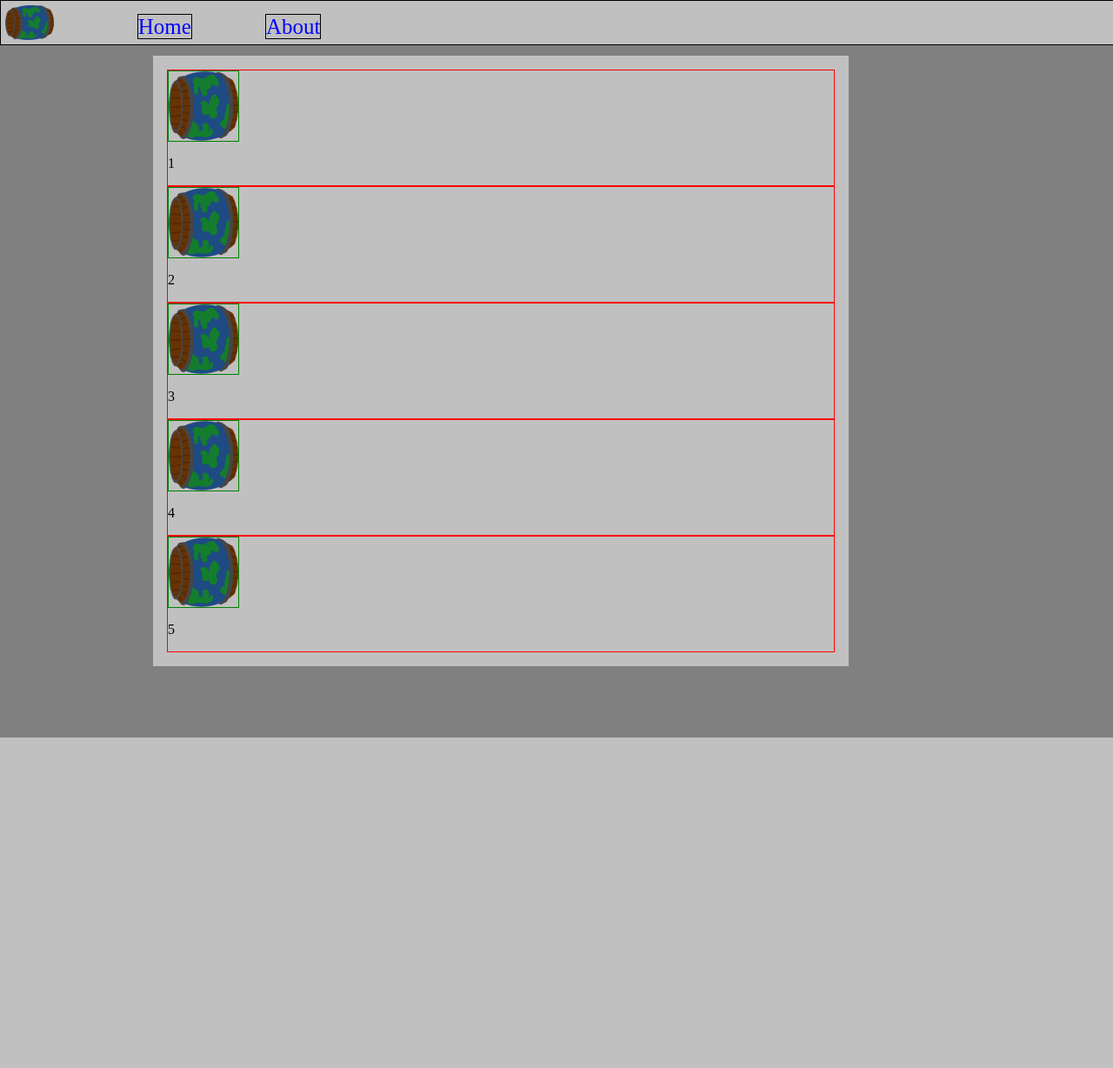
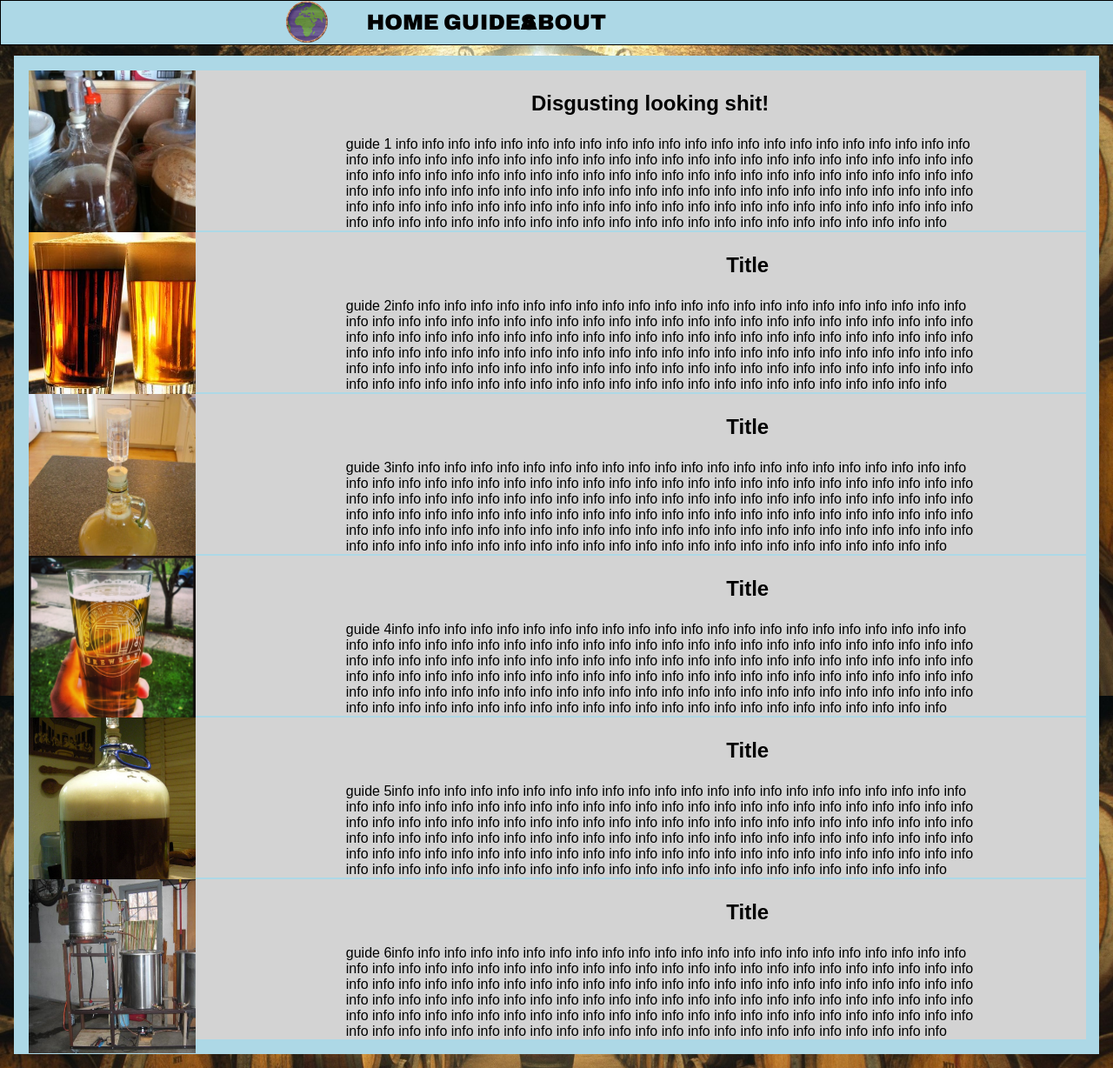
Before and after one commit to svimanet/INFO-212, a Flask app: template brewmapp/brewmapp/templates/guides.html in a window 1280 px wide. Shown: the whole page at 87% size. Before the commit the page ends 848 px from the top, so only its background shows below. Run offline with Flask 2, Linux system fonts and the light colour scheme; the template is opened without the code that fills it, so the values that code supplies are empty; parts of the project's set-up code (start-up, migrations or seed data) failed here and were passed over.

Commit message:
Guides and about ish done

```diff
--- a/brewmapp/brewmapp/static/css/guideStyle.css
+++ b/brewmapp/brewmapp/static/css/guideStyle.css
@@ -1,10 +1,11 @@
 html{
-	background: gray fixed no-repeat;
+	background: url("../images/barrel1.jpg") fixed no-repeat;
 	background-size: cover;
 	max-width: 100%;
 	max-height: 100%;
 	min-width: 100%;
 	min-height: 100%;
+
 
 }
 
@@ -14,27 +15,54 @@ html, body{
 }
 
 #mainNav{
-	border: 1px solid ;
-	background-color: silver;
+	background: lightblue;
 	width: 100%;
 	height: 50px;
 	top:0px;
 	position: fixed;
+	padding: 0;
 	z-index: 99999;
+	padding-left: 20.5em;
+	border: 1px solid black;
 }
 
-li{
-	display: inline-block;
-	margin: 0px;
+ul {
+	height: 100%;
+	margin: 0;
+	padding: 0;
 	margin-left: 5em;
 
 }
 
+.menuElement{
+	display: inline-block;
+	margin-top: 0px;
+
+	width: 6%;
+	text-align: center;
+	height: 50px;
+	line-height: 50px;
+
+	font-size: 25px;
+	font-family: "arial black";
+	color: black;
+	margin-left: 0.5em;
+
+}
+a:link{
+	color: black;
+}
+a:visited{
+	color: black;
+}
+.menuElement:hover{
+	background-color: #de8301;
+}
+
 a{
-	font-size: 25px;
-	border: 1px solid black;
+
 	text-decoration: none;
-	color: blue;
+
 }
 
 a:hover{
@@ -44,35 +72,61 @@ a:hover{
 #keg{
 	display: inline-block;
 	float: left;
-	vertical-align: bottom;
-	width: 3.5em;
-	height: 2.5em;
-	padding: auto;
-	margin: 0.3em;
-	margin-right: 1em;
+	width: 3em;
+	height: 3em;
+	margin: 0;
 }
 
 main{
 	padding-top: 3em;
-	height: 100%;
-	width: 60em;
+	height: auto;
+	width: 80em;
 	margin: auto;
-
+	padding: auto;
+	min-width: 30%;
+	max-width: 100%;
+	overflow: auto;
 }
 
 #mainDiv{
-	background: silver;
-	width: 80%;
+	background: lightblue;
+	width: 95%;
 	margin: 1em;
 	padding: 1em;
 
 }
 
 .guides{
-	border: 1px solid red;
+	border: 1px solid lightblue;
+	width: 100%;
+	height: auto;
+	overflow:auto;
+	background: lightgray;
 }
+.guideTitle{
+	float: right;
+	margin-left: 20%;
+	margin-right: 30%;
+	font-size: 24px;
+	font-weight: bold;
+	font-family: "arial";
+	text-align: center;
+}
+.guideText{
+	float: right;
+	margin-left: 30%;
+	margin-right: 10%;
+	font-family: "arial";
+}
+
 .guideImg{
-	border: 1px solid green;
-	width: 5em;
-	height: 5em;
+	width: 15%;
+	height: 25%;
+	position: absolute;
+	min-width: 10%;
+	max-width: 15%;
+	min-height: 10%;
+	max-height: 25%;
+
+
 }
--- a/brewmapp/brewmapp/templates/guides.html
+++ b/brewmapp/brewmapp/templates/guides.html
@@ -4,14 +4,18 @@
 	<link rel="stylesheet" type="text/css" href="../static/css/guideStyle.css">
 </head>
 <body>
+
 	<nav id="mainNav">
-		<div><img src="../static/images/logo.png" id="keg"></div>
+		<div><img src="../static/images/logoFinal2.png" id="keg"></div>
 		<ul>
-			<li>
-				<a href="#">Home</a>
+			<li class="menuElement">
+				<a href="index.html">HOME</a>
 			</li>
-			<li id="about">
-				<a href="#">About</a>
+			<li class="menuElement" id="guides">
+				<a href="guides.html">GUIDES</a>
+			</li>
+			<li class="menuElement" id="about">
+				<a href="about.html">ABOUT</a>
 			</li>
 		</ul>
 	</nav>
@@ -19,58 +23,62 @@
 
 	<main>
 		<div id="mainDiv">
+
+
 		<div class="guides"  id= "guide1">
 
-				<div >
-					<img class="guideImg" src="../static/images/logo.png">
-				</div>
-				<div class="guideTxt"><p>1</p></div>
+			<div class="guideTitle"><p>Disgusting looking shit!</p></div>
+			<div class="guideText">guide 1 info info info info info info info info info info info info info info info info info info info info info info info info info info info info info info info info info info info info info info info info info info info info info info info info info info info info info info info info info info info info info info info info info info info info info info info info info info info info info info info info info info info info info info info info info info info info info info info info info info info info info info info info info info info info info info info info info info info info info info info info info info info info info info info info info info info info info info info info info info info info info </div>
+			<img class="guideImg" src="../static/images/home_brew.jpg">
 
 		</div>
 
 
+		<div class="guides"  id= "guide2">
 
-			<div class="guides" id= "guide2">
-
-				<div >
-					<img class="guideImg" src="../static/images/logo.png">
-				</div>
-				<div class="guideTxt"><p>2</p></div>
+			<div class="guideTitle"><p>Title</p></div>
+			<div class="guideText">guide 2info info info info info info info info info info info info info info info info info info info info info info info info info info info info info info info info info info info info info info info info info info info info info info info info info info info info info info info info info info info info info info info info info info info info info info info info info info info info info info info info info info info info info info info info info info info info info info info info info info info info info info info info info info info info info info info info info info info info info info info info info info info info info info info info info info info info info info info info info info info info info </div>
+			<img class="guideImg" src="../static/images/beer1.jpg">
 
 		</div>
 
 
+		<div class="guides"  id= "guide3">
 
-			<div class="guides" id= "guide3">
-
-				<div >
-					<img class="guideImg" src="../static/images/logo.png">
-				</div>
-				<div class="guideTxt"><p>3</p></div>
+			<div class="guideTitle"><p>Title</p></div>
+			<div class="guideText">guide 3info info info info info info info info info info info info info info info info info info info info info info info info info info info info info info info info info info info info info info info info info info info info info info info info info info info info info info info info info info info info info info info info info info info info info info info info info info info info info info info info info info info info info info info info info info info info info info info info info info info info info info info info info info info info info info info info info info info info info info info info info info info info info info info info info info info info info info info info info info info info info </div>
+			<img class="guideImg" src="../static/images/home_brew2.jpg">
 
 		</div>
 
 
+		<div class="guides"  id= "guide4">
 
-			<div class="guides" id= "guide4">
-
-				<div>
-					<img class="guideImg" src="../static/images/logo.png">
-				</div>
-				<div class="guideTxt"><p>4</p></div>
+			<div class="guideTitle"><p>Title</p></div>
+			<div class="guideText">guide 4info info info info info info info info info info info info info info info info info info info info info info info info info info info info info info info info info info info info info info info info info info info info info info info info info info info info info info info info info info info info info info info info info info info info info info info info info info info info info info info info info info info info info info info info info info info info info info info info info info info info info info info info info info info info info info info info info info info info info info info info info info info info info info info info info info info info info info info info info info info info info </div>
+			<img class="guideImg" src="../static/images/beer2.jpg">
 
 		</div>
 
 
+		<div class="guides"  id= "guide5">
 
-			<div class ="guides" id= "guide5">
-
-				<div >
-					<img class="guideImg"  src="../static/images/logo.png">
-				</div>
-				<div class="guideTxt"><p>5</p></div>
+			<div class="guideTitle"><p>Title</p></div>
+			<div class="guideText">guide 5info info info info info info info info info info info info info info info info info info info info info info info info info info info info info info info info info info info info info info info info info info info info info info info info info info info info info info info info info info info info info info info info info info info info info info info info info info info info info info info info info info info info info info info info info info info info info info info info info info info info info info info info info info info info info info info info info info info info info info info info info info info info info info info info info info info info info info info info info info info info info </div>
+			<img class="guideImg" src="../static/images/home_brew3.jpg">
 
 		</div>
+
+
+		<div class="guides"  id= "guide6">
+
+			<div class="guideTitle"><p>Title</p></div>
+			<div class="guideText" >guide 6info info info info info info info info info info info info info info info info info info info info info info info info info info info info info info info info info info info info info info info info info info info info info info info info info info info info info info info info info info info info info info info info info info info info info info info info info info info info info info info info info info info info info info info info info info info info info info info info info info info info info info info info info info info info info info info info info info info info info info info info info info info info info info info info info info info info info info info info info info info info info </div>
+			<img class ="guideImg" src="../static/images/home_brew4.jpg">
+
+		</div>
+
+
 		</div>
 	</main>
 </body>
```
Also changed, not shown: brewmapp/brewmapp/static/css/aboutStyle.css (added, +72 -0 lines), brewmapp/brewmapp/templates/about.html (added, +29 -0 lines), brewmapp/brewmapp/static/images/barrel1.jpg (added), brewmapp/brewmapp/static/images/barrelLogo.jpg (added), brewmapp/brewmapp/static/images/beer1.jpg (added), brewmapp/brewmapp/static/images/beer2.jpg (added), brewmapp/brewmapp/static/images/home_brew.jpg (added), brewmapp/brewmapp/static/images/home_brew2.jpg (added), brewmapp/brewmapp/static/images/home_brew3.jpg (added), brewmapp/brewmapp/static/images/home_brew4.jpg (added), brewmapp/brewmapp/static/images/keg.svg (deleted), brewmapp/brewmapp/static/images/logoFinal.png (added), brewmapp/brewmapp/static/images/logoFinal2.png (added), 1 other file. Lines whose indentation alone changed are shown as unchanged.
